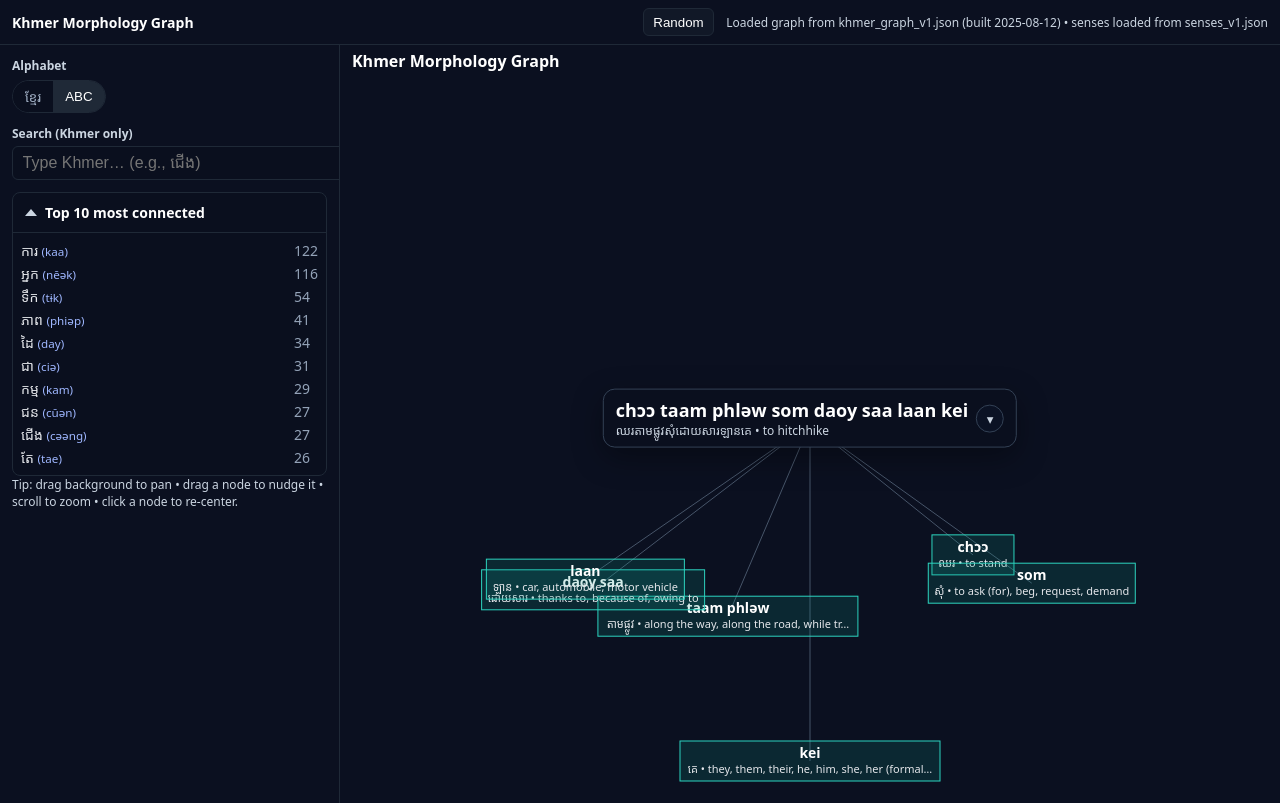
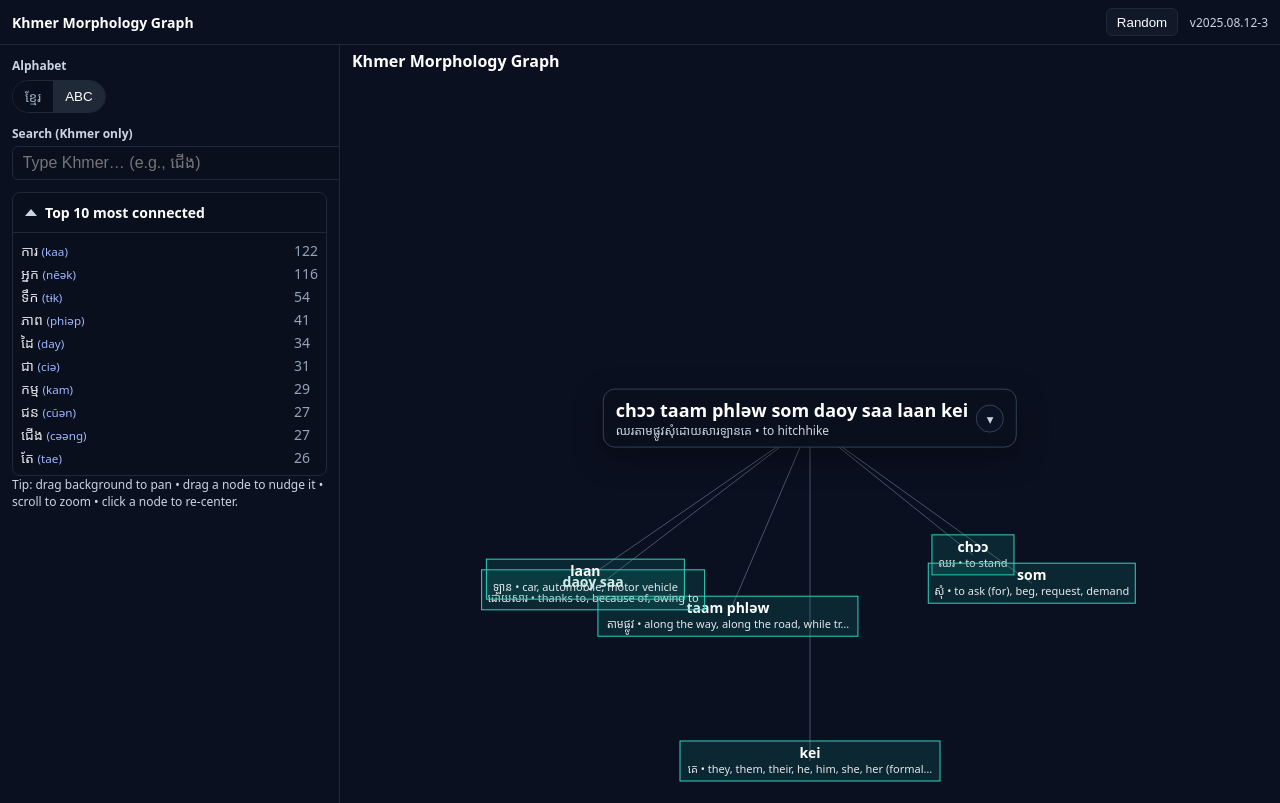
Before and after one commit to simulacra042/khmer-connect, a plain HTML site: page index.html in a window 1280 px wide. Drawn offline with Linux system fonts and the light colour scheme.

Commit message:
version_numbers

```diff
--- a/index.html
+++ b/index.html
@@ -151,6 +151,7 @@
   const R_BASE = 170;                  // room for center title block
   const ANG_PAD = 24;                  // px of extra angular padding per chip
   const CLICK_MOVE_EPS = 4;
+  const APP_VERSION = 'v2025.08.12-3';  // bump this when you deploy
 
   // Colors
   const C = {
@@ -431,7 +432,8 @@
 
     // Cap to a big, but bounded pool
     S.seeds = out.slice(0, 3000);
-    status.textContent = (status.textContent? status.textContent+' • ' : '') + `random pool ${S.seeds.length}`;
+    status.textContent = APP_VERSION;
+    status.title = `random pool ${S.seeds.length}`;
   }
 
   // ---------- Load ----------
@@ -441,11 +443,11 @@
       const obj = JSON.parse(text);
       if(isGraphJson(obj)){
         loadFromText(text);
-        setStatus(`Loaded graph ${sourceLabel||''}`.trim());
+        setStatus(APP_VERSION);
         return 'graph';
       } else if(obj && typeof obj==='object'){
         S.senses = obj; S.lastDefsWord=null; draw();
-        setStatus((status.textContent? status.textContent+' • ' : '') + 'senses loaded');
+        status.textContent = APP_VERSION; // keep status simple
         return 'senses';
       }
     }catch(err){ /* fallthrough */ }
@@ -467,7 +469,7 @@
         if(!r.ok) throw new Error(`HTTP ${r.status}`);
         const txt = await r.text();
         loadFromText(txt);
-        setStatus(`Loaded graph from ${p} ${S.g.meta?.built?`(built ${S.g.meta.built})`:''}`.trim());
+        setStatus(APP_VERSION);
         // attempt senses too
         await loadAutoSenses();
         return;
@@ -488,7 +490,7 @@
         const r = await fetch(p, { cache:'no-store' });
         if(!r.ok) throw new Error(`HTTP ${r.status}`);
         const data = await r.json();
-        if(data && typeof data==='object'){ S.senses=data; S.lastDefsWord=null; draw(); setStatus((status.textContent? status.textContent+' • ' : '') + `senses loaded from ${p}`); }
+        if(data && typeof data==='object'){ S.senses=data; S.lastDefsWord=null; draw(); status.textContent = APP_VERSION; }
         return;
       }catch(err){ console.warn('Senses fetch failed:', p, err?.message||err); }
     }
```
